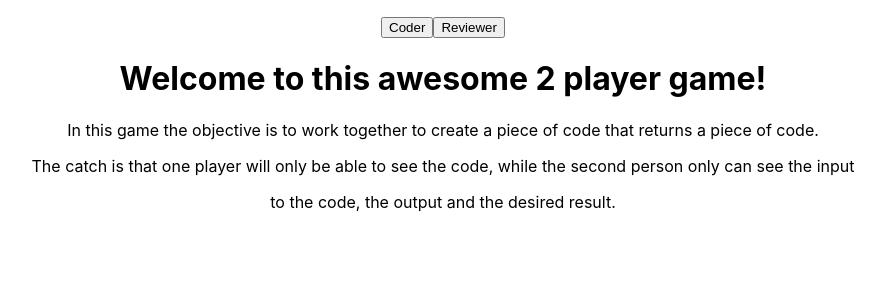
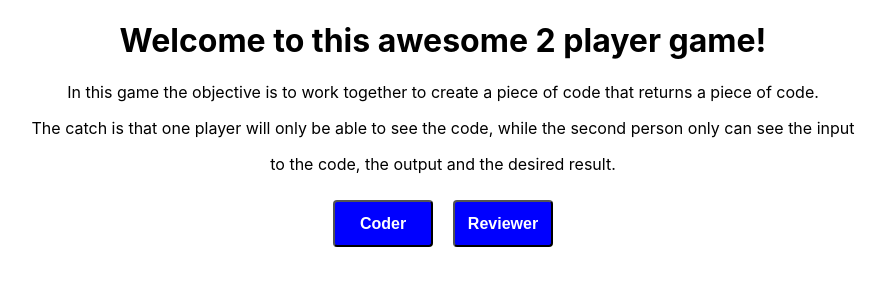
Before and after one commit to Wesselexe/codemeoutPleo, a React (Create React App) app: page / in a window 1280 px wide. Shown: the top 300 px of the page, without its empty margins (197-1083 px from the left). Built offline with nearby package versions, Linux system fonts and the light colour scheme; no server answers.

Commit message:
updated buttons CSS

```diff
--- a/src/App.css
+++ b/src/App.css
@@ -1,3 +1,21 @@
 .App {
     text-align: center
 }
+
+.gameButton {
+    font-size: 16px;
+    font-weight: bold;
+    width: 100px;
+    border-radius: 4px;
+    background-color: blue;
+    color: white;
+    padding: 1%;
+    margin: 10px;
+    -webkit-transition-duration: 0.4s; /* Safari */
+    transition-duration: 0.4s;
+}
+
+.gameButton:hover {
+    background-color: royalblue;
+    color: white;
+}
--- a/src/App.js
+++ b/src/App.js
@@ -42,18 +42,18 @@ class App extends Component {
         <p className="App-intro" />
         {this.state.buttonsShow ? (
           <div>
-            <button className="coder" onClick={this.handleCoderClick}>
-              Coder
-            </button>
-            <button className="reviewer" onClick={this.handleReviewerClick}>
-              Reviewer
-            </button>
             <div>
               <h1>Welcome to this awesome 2 player game!</h1>
               <p>In this game the objective is to work together to create a piece of code that returns a piece of code.</p>
               <p>The catch is that one player will only be able to see the code, while the second person only can see the input</p>
               <p>to the code, the output and the desired result.</p>
             </div>
+            <button className="gameButton" onClick={this.handleCoderClick}>
+              Coder
+            </button>
+            <button className="gameButton" onClick={this.handleReviewerClick}>
+              Reviewer
+            </button>
           </div>
         ) : null}
         {game}
```
